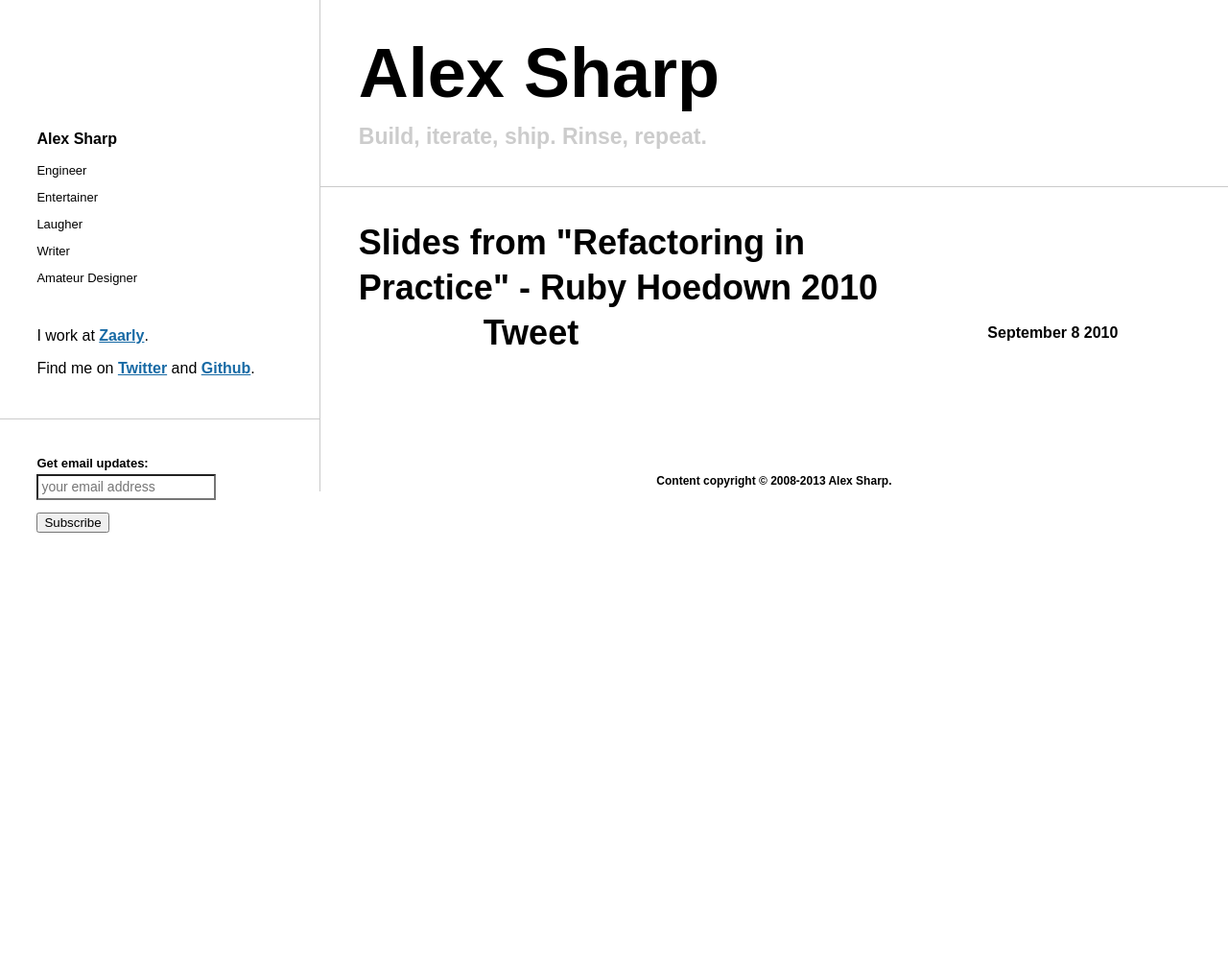
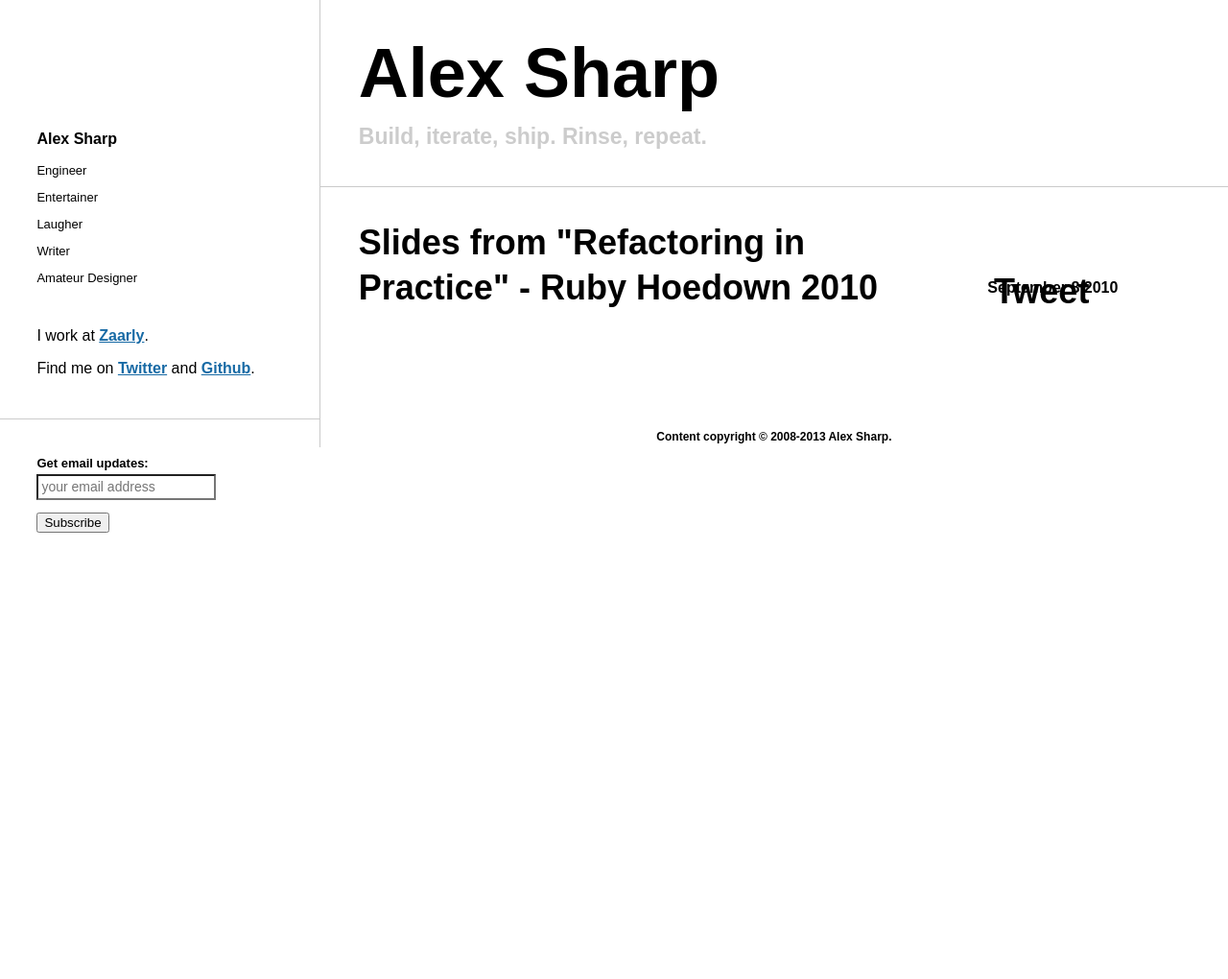
Before and after one commit to ajsharp/ajsharp.github.io, a Jekyll site: the page built from _posts/2010-09-08-slides-from-refactoring-in-practice.html, in a window 1280 px wide. Shown: the whole page at 96% size. Built offline with Jekyll 4.4.1, drawn with Linux system fonts in a browser that asks for light colours; Markdown is read by kramdown in place of the engine named in the settings; comment, search, counter and statistics services are not loaded.

Commit message:
improve display of tweet button

```diff
--- a/_layouts/post.html
+++ b/_layouts/post.html
@@ -4,9 +4,13 @@ layout: layout
 
 <div class="post">
   <h1 class="title tk-facitweb">
-    <span class="title">{{ page.title }}</span>
+    <span class="title">
+      {{ page.title }}
+    </span>
+    <span class="published-at">
+      {{page.date | date: "%B %e %Y"}}
+    </span>
     {% include tweet_button.html %}
-    <span class="published-at">{{page.date | date: "%B %e %Y"}}</span>
   </h1>
 
   <div class="body">
--- a/master.css
+++ b/master.css
@@ -366,5 +366,8 @@ ul#presentations {
 }
 
 h1 .twitter-share-button, h2 .twitter-share-button {
-  margin-left: 130px;
+  padding-top: 11px;
+  position: absolute;
+  right: 50px;
+  top: 40px;
 }
```
